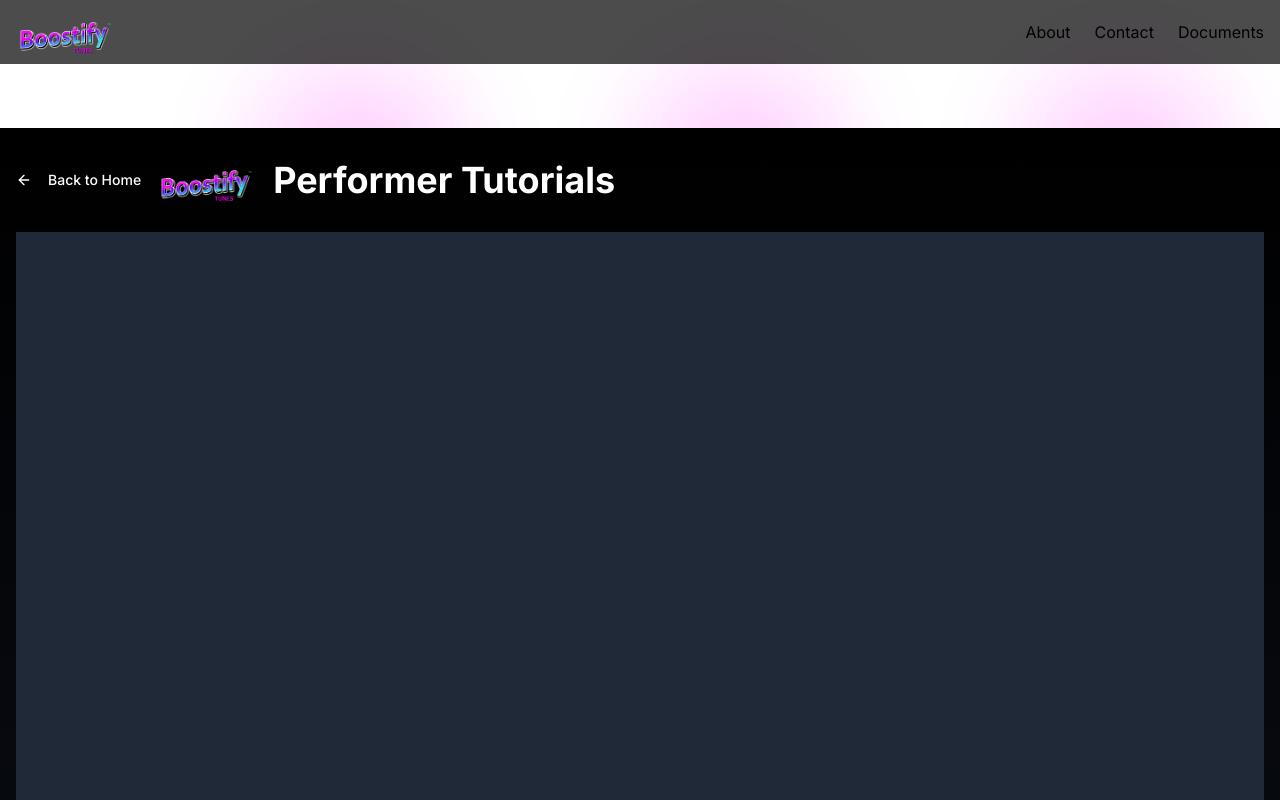
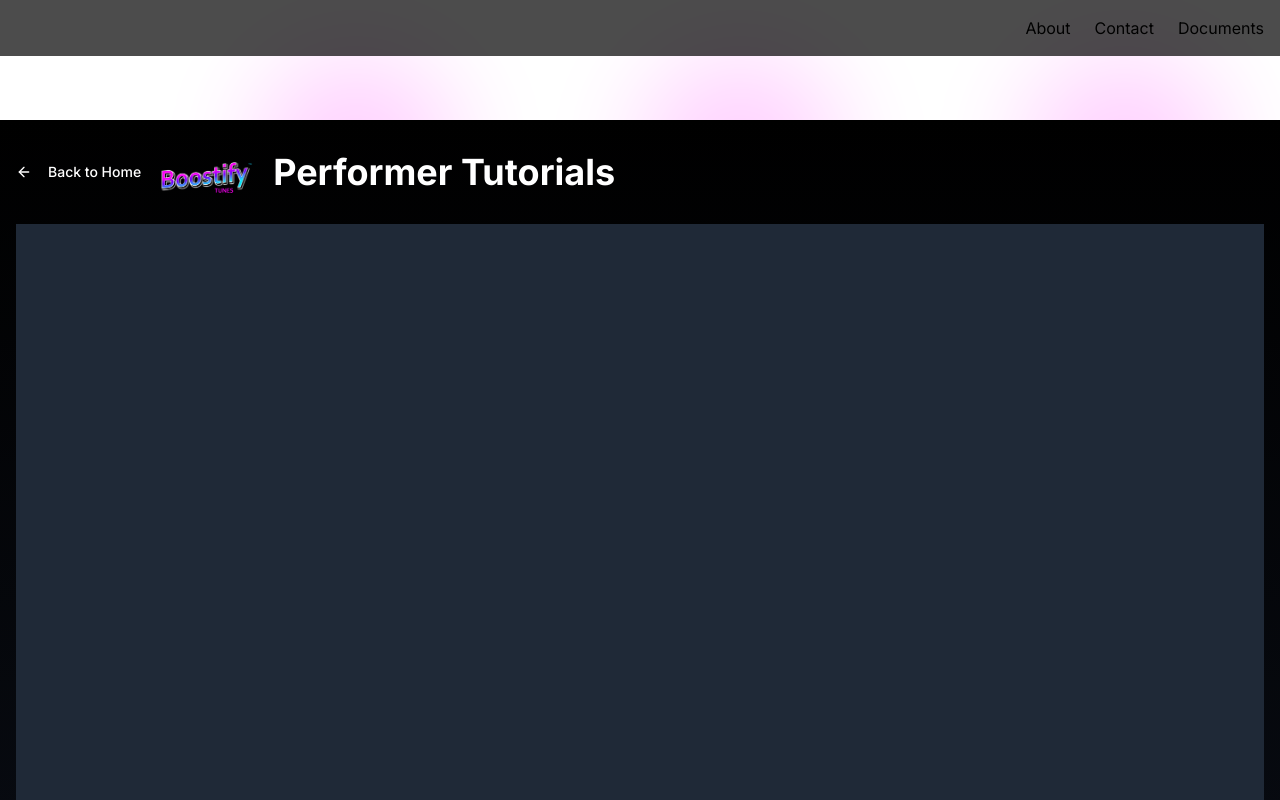
Before and after one commit to Nroling/boostify-tunes-site, a Next.js app: page /performers in a window 1280 px wide. Shown: the top 800 px of the page. Built offline with nearby package versions, Linux system fonts and the light colour scheme.

Commit message:
Remove Performers link from navigation and update Performers page

```diff
--- a/app/performers/page.tsx
+++ b/app/performers/page.tsx
@@ -1,25 +1,14 @@
 import "../animations.css";
 import Tutorials from "../tutorials/page";
 import Link from "next/link";
-import Image from "next/image";
 
 export default function PerformersPage() {
   return (
     <div style={{ position: "relative", overflow: "hidden", minHeight: "100vh" }}>
       {/* Navigation */}
       <nav className="relative z-20 w-full p-4 flex justify-between items-center bg-black/70">
-        <Link href="/" className="flex items-center">
-          <div className="relative h-8 w-auto">
-            <Image
-              src="/images/boostify-logo.png"
-              alt="Boostify Tunes Logo"
-              width={100}
-              height={30}
-              className="object-contain"
-              priority
-            />
-          </div>
-        </Link>
+        {/* Logo removed */}
+        <div />
         <div className="flex gap-6">
           {/* Performers link removed */}
           <Link href="/about" className="hover:text-gray-300 transition-colors">
```
